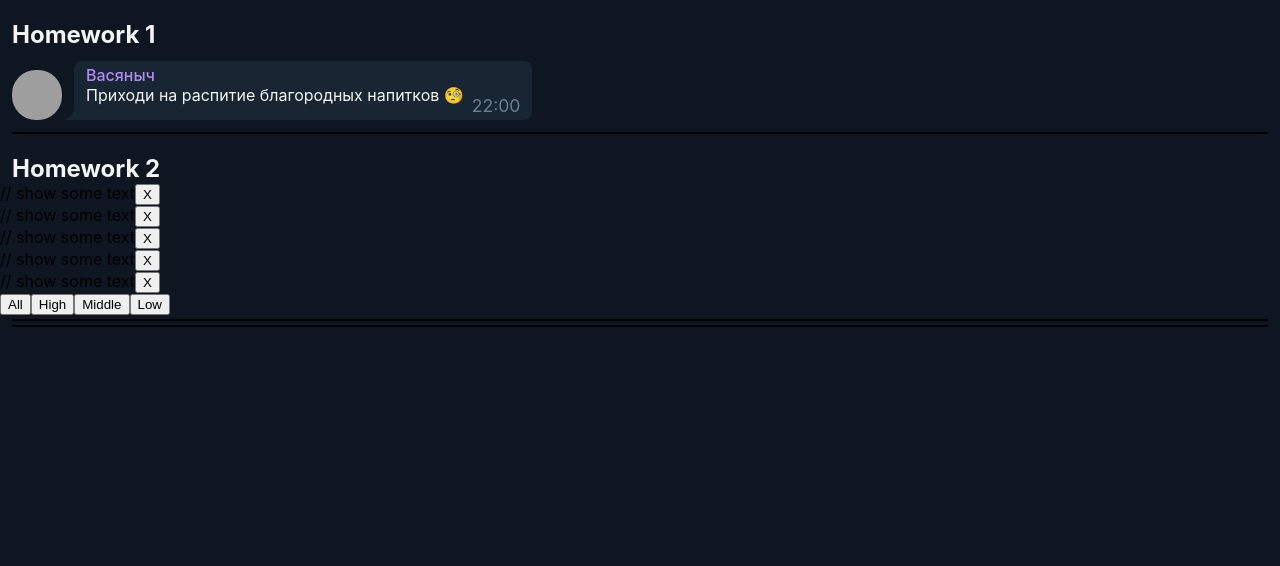
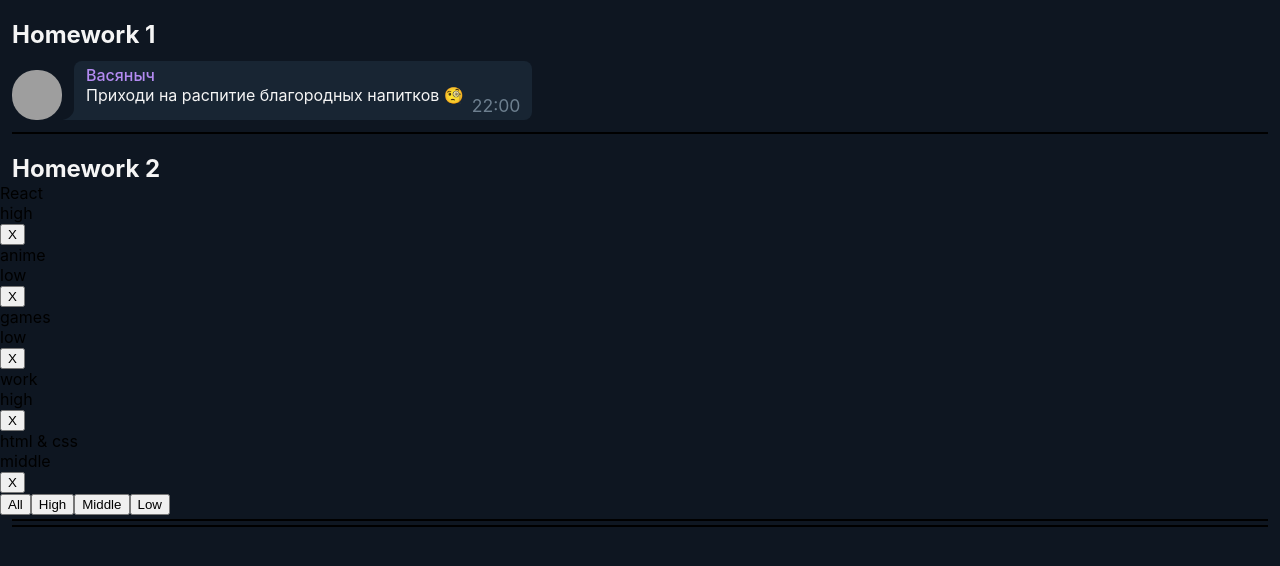
Before and after one commit to mykolao/react-homeworks, a React (Create React App) app: page / in a window 1280 px wide. Shown: the top 566 px of the page. Built offline with nearby package versions, Linux system fonts and the light colour scheme; grey boxes are pictures that could not be loaded.

Commit message:
setup TS types

```diff
--- a/src/homework-2/Affair.tsx
+++ b/src/homework-2/Affair.tsx
@@ -1,21 +1,22 @@
-import React from 'react'
+import React from "react";
+import { AffairType } from "./HW2";
 
 type AffairPropsType = {
-    // key не нужно типизировать
-    affair: any // need to fix any
-    deleteAffairCallback: any // need to fix any
-}
+  affair: AffairType; // need to fix any
+  deleteAffairCallback: any; // need to fix any
+};
 
 function Affair(props: AffairPropsType) {
-    const deleteCallback = () => {}// need to fix
+  const deleteCallback = () =>
+    props.deleteAffairCallback(props.affair._id); // need to fix
 
   return (
     <div>
-            // show some text
-
+      <div className="name">{props.affair.name}</div>
+      <div className="priority">{props.affair.priority}</div>
       <button onClick={deleteCallback}>X</button>
     </div>
-    )
+  );
 }
 
-export default Affair
+export default Affair;
--- a/src/homework-2/Affairs.tsx
+++ b/src/homework-2/Affairs.tsx
@@ -1,12 +1,13 @@
-import React from 'react'
-import Affair from './Affair'
-import {AffairType} from './HW2'
+import React from "react";
+import Affair from "./Affair";
+import { AffairType, AffairsType } from "./HW2";
 
-type AffairsPropsType = { // need to fix any
-    data: any
-    setFilter: any
-    deleteAffairCallback: any
-}
+type AffairsPropsType = {
+  // need to fix any
+  data: AffairsType;
+  setFilter: any;
+  deleteAffairCallback: any;
+};
 
 function Affairs(props: AffairsPropsType) {
   const mappedAffairs = props.data.map((a: AffairType) => (
@@ -15,16 +16,15 @@ function Affairs(props: AffairsPropsType) {
       affair={a}
       deleteAffairCallback={props.deleteAffairCallback}
     />
-    ))
+  ));
 
-    const setAll = () => {} // need to fix
-    const setHigh = () => {}
-    const setMiddle = () => {}
-    const setLow = () => {}
+  const setAll = () => {}; // need to fix
+  const setHigh = () => {};
+  const setMiddle = () => {};
+  const setLow = () => {};
 
   return (
-        <div>
-
+    <div className="affairs">
       {mappedAffairs}
 
       <button onClick={setAll}>All</button>
@@ -32,7 +32,7 @@ function Affairs(props: AffairsPropsType) {
       <button onClick={setMiddle}>Middle</button>
       <button onClick={setLow}>Low</button>
     </div>
-    )
+  );
 }
 
-export default Affairs
+export default Affairs;
--- a/src/homework-2/HW2.tsx
+++ b/src/homework-2/HW2.tsx
@@ -2,13 +2,20 @@ import React, { useState } from "react";
 import Affairs from "./Affairs";
 
 // types
-export type AffairPriorityType = any; // need to fix any
-export type AffairType = any; // need to fix any
+export type AffairPriorityType = "low" | "middle" | "high";
+
+export type AffairType = {
+  _id: number;
+  name: string;
+  priority: AffairPriorityType;
+};
+
+export type AffairsType = Array<AffairType>;
+
 export type FilterType = "all" | AffairPriorityType;
 
 // constants
-const defaultAffairs: any = [
-  // need to fix any
+const defaultAffairs: AffairsType = [
   { _id: 1, name: "React", priority: "high" },
   { _id: 2, name: "anime", priority: "low" },
   { _id: 3, name: "games", priority: "low" },
@@ -25,18 +32,21 @@ export const filterAffairs = (
   if (filter === "all") return affairs;
   else return; // need to fix
 };
-export const deleteAffair = (affairs: any, _id: any): any => {
-  // need to fix any
-  return; // need to fix
-};
+
+export const deleteAffair = (
+  affairs: AffairsType,
+  _id: number
+): AffairsType =>
+  affairs.filter((affair) => affair._id !== _id);
 
 function HW2() {
-  const [affairs, setAffairs] = useState<any>(defaultAffairs); // need to fix any
+  const [affairs, setAffairs] = useState<AffairsType>(defaultAffairs); // need to fix any
   const [filter, setFilter] = useState<FilterType>("all");
 
   const filteredAffairs = filterAffairs(affairs, filter);
-  const deleteAffairCallback = (_id: any) =>
-    setAffairs(deleteAffair(affairs, _id)); // need to fix any
+
+  const deleteAffairCallback = (_id: number) =>
+    setAffairs(deleteAffair(affairs, _id));
 
   return (
     <div className="homework">
```
Lines whose indentation alone changed are shown as unchanged.
